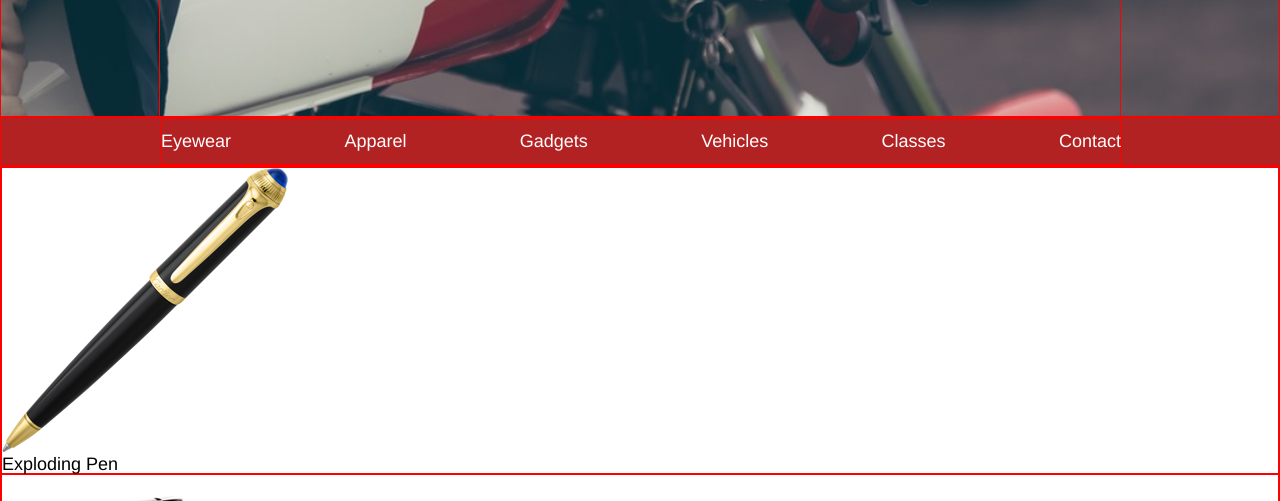
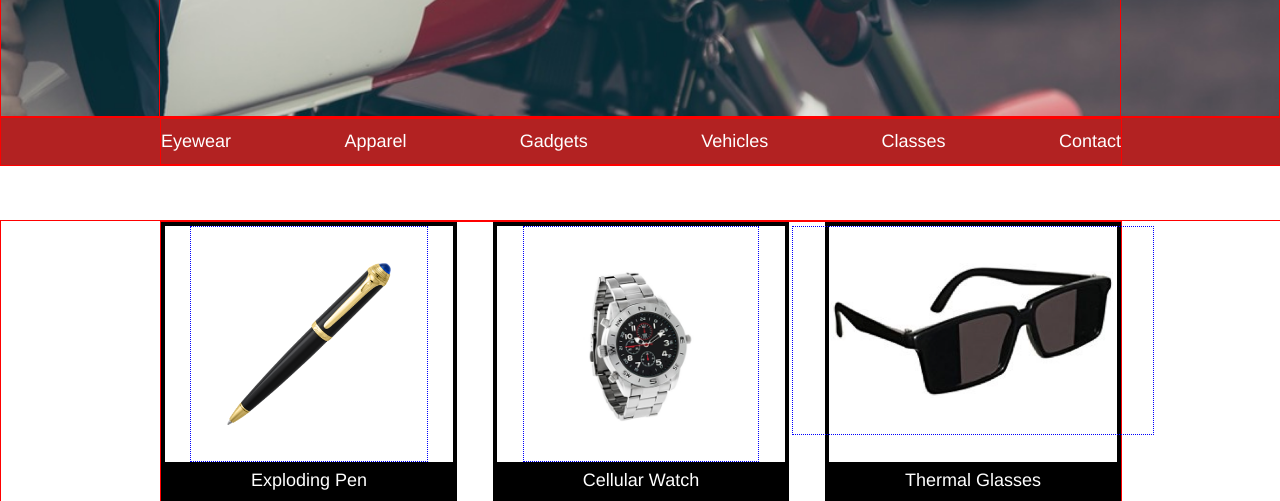
Before and after one commit to Hanselmus/SecretAgent, a plain HTML site: page index.html in a window 1280 px wide. Shown: the part 381-882 px from the top of the page. Drawn offline with Linux system fonts and the light colour scheme.

Commit message:
Make Product section version #1

```diff
--- a/index.html
+++ b/index.html
@@ -35,21 +35,21 @@
         </div>
       </div>
     </header>
+    <div class="main">
       <div class="products">
-      <div id="pen">
+        <div class="box">
           <img src="./resources/images/pen.png">
           <h3>Exploding Pen</h3>
         </div>
-      <div id="watch">
+        <div class="box">
           <img src="./resources/images/watch.png">
           <h3>Cellular Watch</h3>
         </div>
-      <div id="glasses">
+        <div class="box">
           <img src="./resources/images/glasses.png">
           <h3>Thermal Glasses</h3>
         </div>
       </div>
-    <footer>
       <div id="contact">
         <div class="location">
           <h3>Location</h3>
@@ -60,6 +60,8 @@
           <p>0800 - 1800</p>
         </div>
       </div>
+    </div>
+    <footer>
       <div class="copy">
         <h3>Copyright Secret Agent Supply Inc</h3>
       </div>
--- a/resources/css/style.css
+++ b/resources/css/style.css
@@ -103,3 +103,43 @@ h1 {
 .nav a {
   color: White;
 }
+
+/* Products section */
+
+.main {
+  width: 100%;
+  display: flex;
+  align-items: center;
+  flex-direction: column;
+  margin-top: 3rem;
+}
+
+.products {
+  width: 960px;
+  display: inline-flex;
+  justify-content: space-between;
+}
+
+.box {
+  width: 30%;
+  display: flex;
+  flex-direction: column;
+  align-items: center;
+  border: 4px solid Black;
+  justify-content: space-between;
+}
+
+.box img {
+  max-height: 9rem;
+  max-width: 100%;
+  padding: 2rem;
+  border: 1px dotted blue;
+}
+
+.box h3 {
+  background-color: Black;
+  text-align: center;
+  padding: 0.5rem 0rem;
+  color: White;
+  width: 100%;
+}
```
Lines whose indentation alone changed are shown as unchanged.
